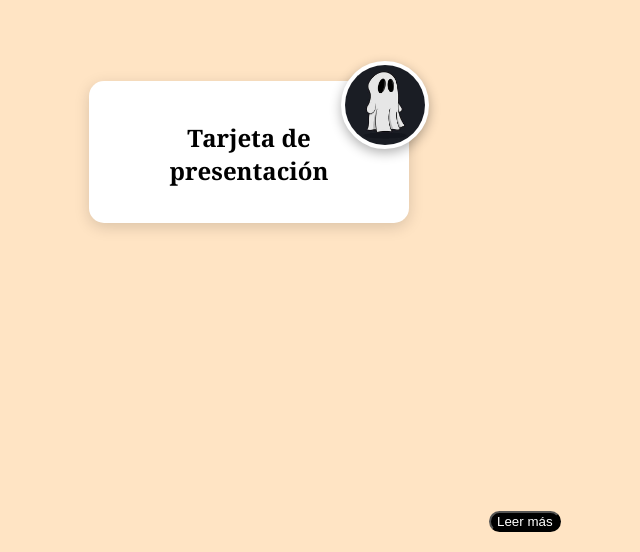
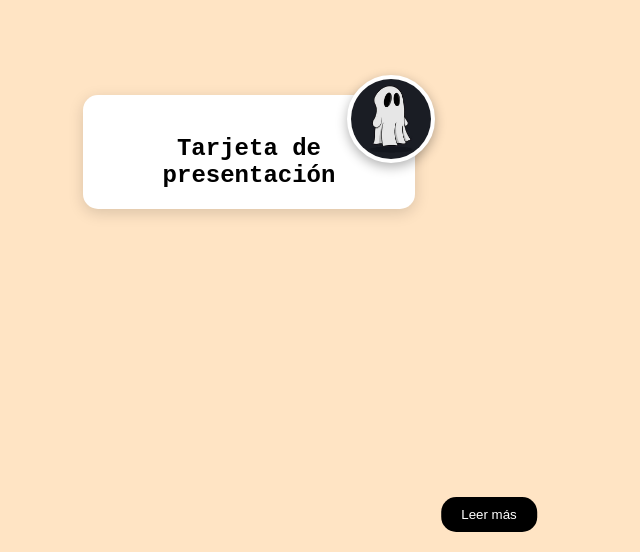
Before and after one commit to JuanMorales-ram/Taller2css, a plain HTML site: page Tarjeta_de_presentacion/index.html in a window 1280 px wide. Shown: the part 248-800 px from the top of the page, without its empty margins (151-791 px from the left). Drawn offline with Linux system fonts and the light colour scheme.

Commit message:
actualizacion

```diff
--- a/Tarjeta_de_presentacion/style.css
+++ b/Tarjeta_de_presentacion/style.css
@@ -1,4 +1,4 @@
-body{
+body {
     margin: 0;
     padding: 0;
     display: flex;
@@ -6,11 +6,11 @@ body{
     justify-content: center;
     height: 100vh;
     width: 100vh;
-    font-family: Georgia, 'Times New Roman', Times, serif;
+    font-family: monospace;
     background-color: bisque;
 }
 
-.Tarjeta_de_presentación{
+.Tarjeta_de_presentación {
     position: relative;
     background-color: white;
     padding: 20px;
@@ -20,54 +20,51 @@ body{
     flex-direction: column;
     align-items: center;
     justify-content: center;
-
 }
 
-.contenedor_del_boton{
-
+.contenedor_del_boton {
     position: fixed;
     bottom: 20px;
     left: 50%;
-
+    transform: translateX(-50%);
 }
 
-.boton_fijo{
+.boton_fijo {
     color: white;
     background-color: black;
     border-radius: 15px;
+    padding: 10px 20px;
+    border: none;
+    cursor: pointer;
+    transition: all 0.3s ease;
 }
 
 .boton_fijo:hover {
     box-shadow: 0 0 10px #152b3c, 0 0 20px #4c89af;
     transform: scale(1.1);
-
 }
 
-.imagen_representativa{
-    width: 80px;                 /* Un poco más pequeña */
+.imagen_representativa {
+    width: 80px;
     height: 80px;
     object-fit: cover;
     border-radius: 50%;
     position: absolute;
-    top: -20px;                  /* Más arriba */
-    right: -20px;                /* Más hacia la derecha */
-    border: 4px solid white;     /* Borde blanco para separar del fondo */
+    top: -20px;
+    right: -20px;
+    border: 4px solid white;
     box-shadow: 0 4px 12px rgba(0, 0, 0, 0.3);
-    background-color: white;    /* Fondo blanco por si la imagen tiene fondo transparente */
+    background-color: white;
     z-index: 1;
-
+    transition: transform 0.3s ease;
 }
 
-.imagen_representativa:hover{
+.imagen_representativa:hover {
     transform: scale(1.1);
-
 }
 
-.titulo_tarjeta{
-    font-size: 1.5rem; /* Tamaño más pequeño */
-    margin-top: 20px;
-    margin-right: 60px; /* Deja espacio para la imagen */
-    margin-left: 60px;
-    align-items: center;
+.titulo_tarjeta {
+    font-size: 1.5rem;
+    margin: 20px 60px 0;
     text-align: center;
 }
```
